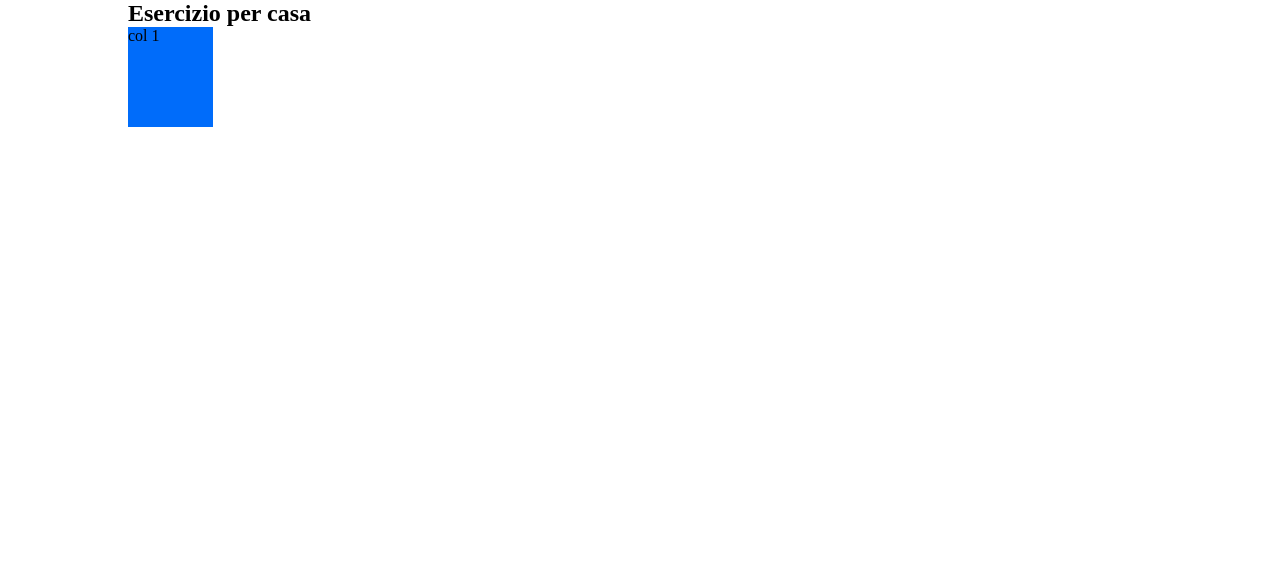
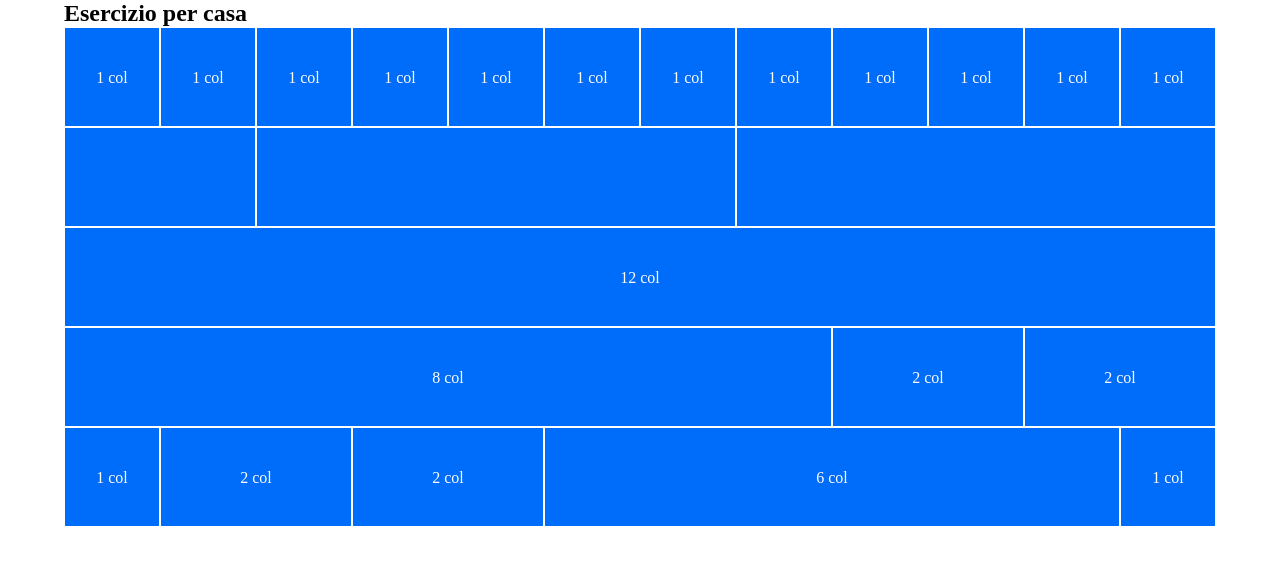
Before and after one commit to RomeoAlex/html-css-12bool, a plain HTML site: page index.html in a window 1280 px wide. Drawn offline with Linux system fonts and the light colour scheme.

Commit message:
classi per nested

```diff
--- a/css/12bool.css
+++ b/css/12bool.css
@@ -4,9 +4,8 @@
     padding:0;
     box-sizing: border-box;
 }
-.container{
-    width:80%;
-    margin: 0 auto;
+.container-fluid{
+    width:100%;
 }
 
 .row{
@@ -18,3 +17,36 @@
 .col-1{
     flex-basis: calc((100% / 12) * 1);
 }
+.col-2{
+    flex-basis: calc((100% / 12) * 2);
+}
+.col-3{
+    flex-basis: calc((100% / 12) * 3);
+}
+.col-4{
+    flex-basis: calc((100% / 12) * 4);
+}
+.col-5{
+    flex-basis: calc((100% / 12) * 5);
+}
+.col-6{
+    flex-basis: calc((100% / 12) * 6);
+}
+.col-7{
+    flex-basis: calc((100% / 12) * 7);
+}
+.col-8{
+    flex-basis: calc((100% / 12) * 8);
+}
+.col-9{
+    flex-basis: calc((100% / 12) * 9);
+}
+.col-10{
+    flex-basis: calc((100% / 12) * 10);
+}
+.col-11{
+    flex-basis: calc((100% / 12) * 11);
+}
+.col-12{
+    flex-basis: 100%;
+}
--- a/css/style.css
+++ b/css/style.css
@@ -1,4 +1,22 @@
+.wrapper{
+    width: 90%;
+    margin: 0 auto;
+}
 .box{
     background-color: #006cfa;
     height:100px;
+    color: white;
+    text-align: center;
+    border: 1px solid white;
 }
+.box p{
+    line-height: 100px;
+}
+.nested-box{
+    background-color: yellowgreen;
+    color: white;
+    height: 80px;
+}
+.nested-box p{
+    line-height: 80px;
+}
--- a/index.html
+++ b/index.html
@@ -9,15 +9,93 @@
     <link rel="stylesheet" href="css/style.css">
 </head>
 <body>
-    <div class="container">
+    <div class="wrapper">
+        <div class="container-fluid">
             <h2>Esercizio per casa</h2>
         </div>
         <div class="container">
             <div class="row">
                 <div class="box col-1">
-                col 1
+                    <p>1 col</p>
+                </div>
+                <div class="box col-1">
+                    <p>1 col</p>
+                </div>
+                <div class="box col-1">
+                    <p>1 col</p>
+                </div>
+                <div class="box col-1">
+                    <p>1 col</p>
+                </div>
+                <div class="box col-1">
+                    <p>1 col</p>
+                </div>
+                <div class="box col-1">
+                    <p>1 col</p>
+                </div>
+                <div class="box col-1">
+                    <p>1 col</p>
+                </div>
+                <div class="box col-1">
+                    <p>1 col</p>
+                </div>
+                <div class="box col-1">
+                    <p>1 col</p>
+                </div>
+                <div class="box col-1">
+                    <p>1 col</p>
+                </div>
+                <div class="box col-1">
+                    <p>1 col</p>
+                </div>
+                <div class="box col-1">
+                    <p>1 col</p>
                 </div>
             </div>
+            <div class="row">
+                <div class="box col-2">
                 </div>
+                <div class="box col-5">
+                </div>
+                <div class="box col-5">
+                </div>
+
+            </div>
+            <div class="box col-12">
+                <p>12 col</p>
+            </div>
+            <div class="row">
+                <div class="box col-8">
+                    <p>8 col</p>
+                </div>
+                <div class="box col-2">
+                    <p>2 col</p>
+                </div>
+                <div class="box col-2">
+                    <p>2 col</p>
+                </div>
+            </div>
+            <div class="row">
+                <div class="box col-1">
+                    <p>1 col</p>
+                </div>
+                <div class="box col-2">
+                    <p>2 col</p>
+                </div>
+                <div class="box col-2">
+                    <p>2 col</p>
+                </div>
+                <div class="box col-6">
+                    <p>6 col</p>
+                </div>
+                <div class="box col-1">
+                    <p>1 col</p>
+                </div>
+            </div>
+
+        </div>
+
+    </div>
+
 </body>
 </html>
```
Lines whose indentation alone changed are shown as unchanged.
